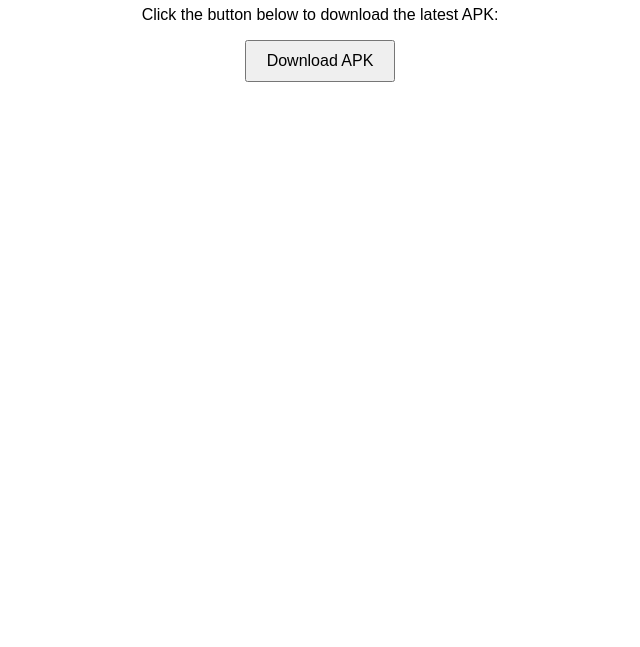
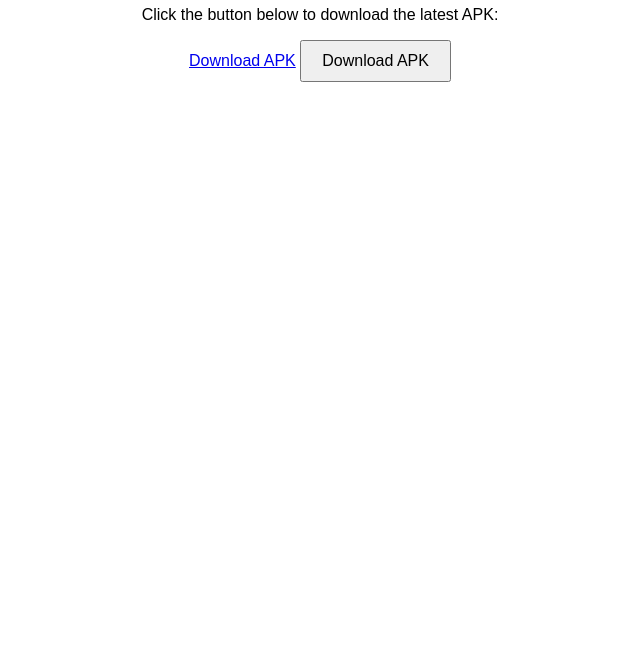
Before and after one commit to abulhassan174/Home-Automation, a plain HTML site: page index.html in a window 1280 px wide. Shown: the part 153-800 px from the top of the page, without its empty margins (320-960 px from the left). Drawn offline with Linux system fonts and the light colour scheme.

Commit message:
index.html

```diff
--- a/index.html
+++ b/index.html
@@ -7,7 +7,8 @@
 <body style="font-family: Arial; text-align: center; margin-top: 100px;">
   <h1>🚀 Download My Flutter App</h1>
   <p>Click the button below to download the latest APK:</p>
-  <a href="apk/app-release.apk?raw=true" download>
+  <a href="apk/app-release.apk" download>Download APK</a>
+
     <button style="padding: 10px 20px; font-size: 16px;">Download APK</button>
   </a>
 </body>
```
